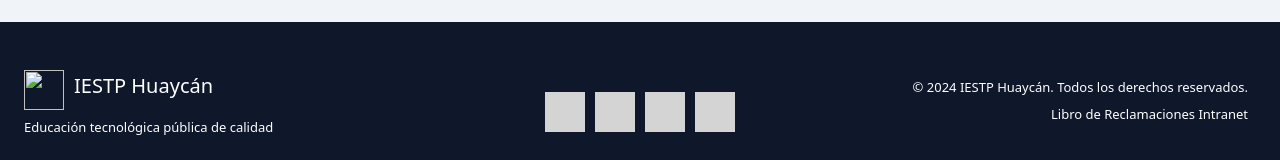
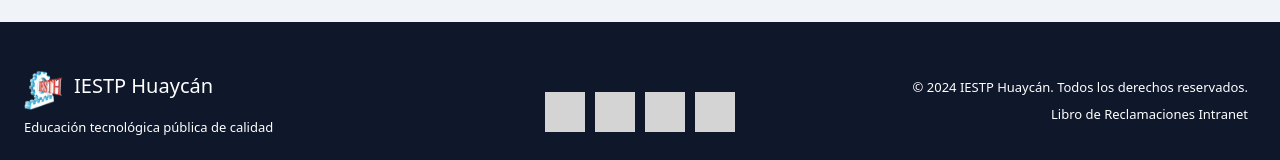
Before and after one commit to Riszart/project-remake-IESTPH, a plain HTML site: page index.html in a window 1280 px wide. Shown: the part 3060-3220 px from the top of the page. Drawn offline with nearby package versions, Linux system fonts and the light colour scheme.

Commit message:
change img

```diff
--- a/index.html
+++ b/index.html
@@ -17,7 +17,7 @@
             <h2>HUAYCÁN</h2>
           </div>
 
-          <img src="/page/img/logo/Logo-Final.png" style="width: 50px;height: 50px;">
+          <img src="./page/img/logo/Logo-Final.png" style="width: 50px;height: 50px;">
         </a>
         <div class="" id="navbarNav">
           <ul class="navbar-nav">
@@ -243,7 +243,7 @@
   <footer>
     <section class="content-footer__left">
       <div>
-        <img src="../page/img/logo/Logo-Final.png" height="40px" width="40px" alt="">
+        <img src="./img/logo/Logo-Final.png" height="40px" width="40px" alt="">
         <h5>IESTP Huaycán</h5>
       </div>
       <p>Educación tecnológica pública de calidad</p>
```
